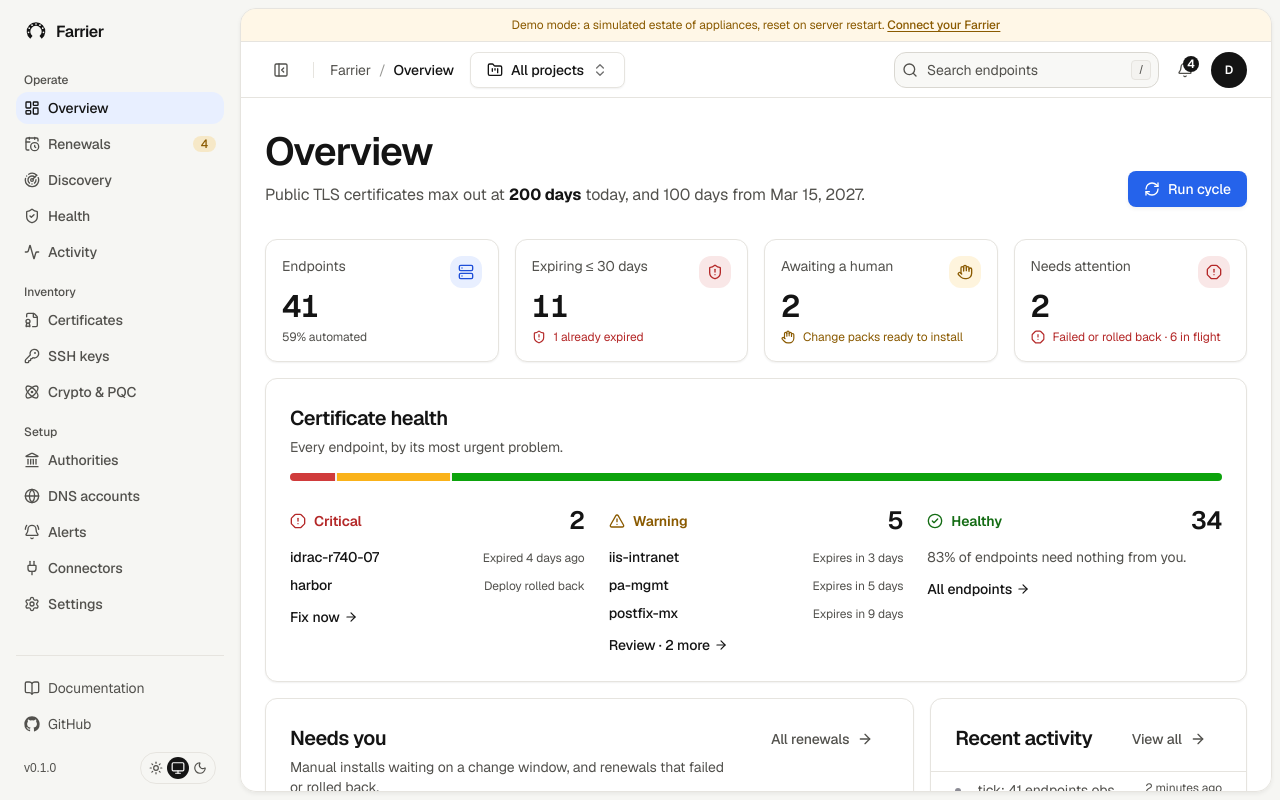
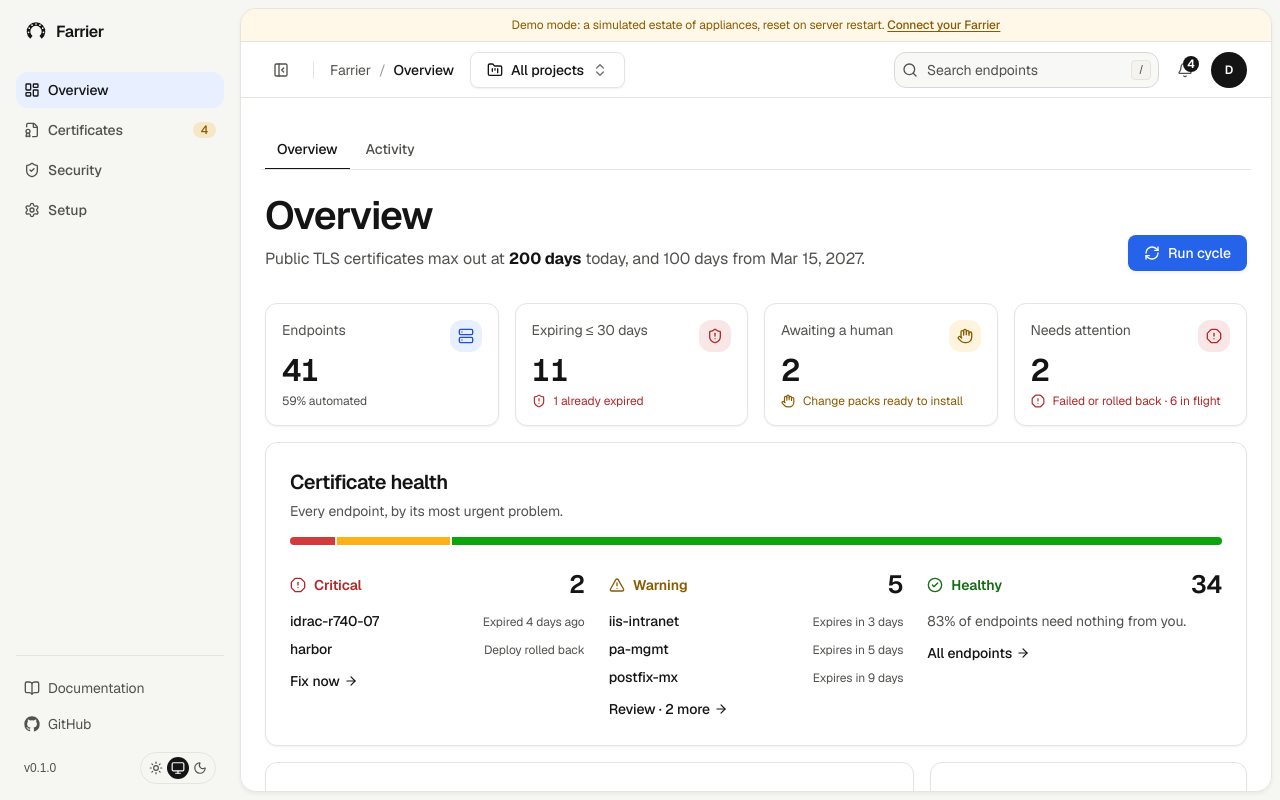
Before and after one commit to HarshRajSinghania/farrier, a Next.js app in the folder web/: page /dashboard in a window 1280 px wide. Built offline with nearby package versions, Linux system fonts and the light colour scheme; a web font is replaced by a local one.

Commit message:
Dashboard: four sections with page tabs instead of thirteen menu entries
Overview, Certificates, Security and Setup in the sidebar; each section's pages are tabs at
the top of the page. Every page keeps its URL.

```diff
--- a/web/src/components/dashboard/shell.tsx
+++ b/web/src/components/dashboard/shell.tsx
@@ -4,18 +4,9 @@ import Link from "next/link";
 import { usePathname } from "next/navigation";
 import { Suspense, useEffect, useState } from "react";
 import {
-  Activity,
-  Atom,
-  BellRing,
   BookOpen,
-  CalendarClock,
   FileBadge,
-  Globe,
-  KeyRound,
-  Landmark,
   LayoutDashboard,
-  Plug,
-  Radar,
   Settings,
   ShieldCheck,
   X,
@@ -27,37 +18,56 @@ import { useStatus, useSummary } from "@/lib/api";
 import { site } from "@/lib/site";
 import { cn } from "@/lib/utils";
 
-// Chunked into small labelled groups (Miller / Hick): operators scan 2–4 items, not 8.
-const NAV = [
+// Four sections in the sidebar; each section's pages are tabs at the top of the page, so the menu stays
+// short (Hick) while every page keeps its own URL.
+type Page = { href: string; label: string; badge?: boolean };
+const NAV: { label: string; icon: typeof LayoutDashboard; pages: Page[] }[] = [
   {
-    group: "Operate",
-    items: [
-      { href: "/dashboard", label: "Overview", icon: LayoutDashboard },
-      { href: "/dashboard/renewals", label: "Renewals", icon: CalendarClock, badge: true },
-      { href: "/dashboard/discovery", label: "Discovery", icon: Radar },
-      { href: "/dashboard/health", label: "Health", icon: ShieldCheck },
-      { href: "/dashboard/activity", label: "Activity", icon: Activity },
+    label: "Overview",
+    icon: LayoutDashboard,
+    pages: [
+      { href: "/dashboard", label: "Overview" },
+      { href: "/dashboard/activity", label: "Activity" },
     ],
   },
   {
-    group: "Inventory",
-    items: [
-      { href: "/dashboard/endpoints", label: "Certificates", icon: FileBadge },
-      { href: "/dashboard/ssh", label: "SSH keys", icon: KeyRound },
-      { href: "/dashboard/crypto", label: "Crypto & PQC", icon: Atom },
+    label: "Certificates",
+    icon: FileBadge,
+    pages: [
+      { href: "/dashboard/endpoints", label: "Inventory" },
+      { href: "/dashboard/renewals", label: "Renewals", badge: true },
+      { href: "/dashboard/discovery", label: "Discovery" },
     ],
   },
   {
-    group: "Setup",
-    items: [
-      { href: "/dashboard/integrations/authorities", label: "Authorities", icon: Landmark },
-      { href: "/dashboard/integrations/dns", label: "DNS accounts", icon: Globe },
-      { href: "/dashboard/integrations/alerts", label: "Alerts", icon: BellRing },
-      { href: "/dashboard/connectors", label: "Connectors", icon: Plug },
-      { href: "/dashboard/settings", label: "Settings", icon: Settings },
+    label: "Security",
+    icon: ShieldCheck,
+    pages: [
+      { href: "/dashboard/health", label: "Health" },
+      { href: "/dashboard/crypto", label: "Crypto & PQC" },
+      { href: "/dashboard/ssh", label: "SSH keys" },
+    ],
+  },
+  {
+    label: "Setup",
+    icon: Settings,
+    pages: [
+      { href: "/dashboard/integrations/authorities", label: "Authorities" },
+      { href: "/dashboard/integrations/dns", label: "DNS" },
+      { href: "/dashboard/integrations/alerts", label: "Alerts" },
+      { href: "/dashboard/connectors", label: "Connectors" },
+      { href: "/dashboard/settings", label: "Settings" },
     ],
   },
 ];
+
+const isActive = (href: string, path: string) => (href === "/dashboard" ? path === href : path.startsWith(href));
+const sectionOf = (path: string) => NAV.find((s) => s.pages.some((p) => isActive(p.href, path)));
+
+function usePending() {
+  const { data } = useSummary();
+  return (data?.awaiting_manual ?? 0) + (data?.attention ?? 0);
+}
 
 type NavProps = { onNavigate?: () => void; collapsed?: boolean };
 
@@ -78,54 +88,79 @@ function ActiveNav(props: NavProps) {
 }
 
 function NavLinks({ onNavigate, collapsed = false, path }: NavProps & { path: string }) {
-  const { data } = useSummary();
-  const pending = (data?.awaiting_manual ?? 0) + (data?.attention ?? 0);
+  const pending = usePending();
+  const current = sectionOf(path);
   return (
-    <nav className="flex flex-col gap-4" aria-label="Dashboard">
-      {NAV.map(({ group, items }) => (
-        <div key={group}>
-          {collapsed ? (
-            <div className="mx-2 mb-2 border-t" aria-hidden />
-          ) : (
-            <p className="mb-1 px-2 text-xs font-medium text-muted-foreground">{group}</p>
-          )}
-          <div className="flex flex-col gap-1">
-            {items.map(({ href, label, icon: Icon, badge }) => {
-              const active = href === "/dashboard" ? path === href : path.startsWith(href);
+    <nav className="flex flex-col gap-1" aria-label="Dashboard">
+      {NAV.map(({ label, icon: Icon, pages }) => {
+        const active = current?.label === label;
+        const badge = pages.some((p) => p.badge) && pending > 0;
         return (
           <Link
-                  key={href}
-                  href={href}
+            key={label}
+            href={pages[0].href}
             onClick={onNavigate}
             aria-current={active ? "page" : undefined}
             title={collapsed ? label : undefined}
             aria-label={collapsed ? label : undefined}
             className={cn(
-                    "relative flex h-9 items-center gap-2 rounded-lg px-2 text-sm font-medium text-muted-foreground transition-colors hover:bg-background/70 hover:text-foreground lg:h-8",
-                    active &&
-                      "bg-brand-soft text-foreground",
-                    collapsed && "relative justify-center px-0",
+              "relative flex h-9 items-center gap-2 rounded-lg px-2 text-sm font-medium text-muted-foreground transition-colors hover:bg-background/70 hover:text-foreground",
+              active && "bg-brand-soft text-foreground",
+              collapsed && "justify-center px-0",
             )}
           >
             <Icon className="size-4 shrink-0" />
             {!collapsed && label}
-                  {badge && pending > 0 && collapsed && (
-                    <span className="absolute right-2 top-1 size-2 rounded-full bg-warning" aria-hidden />
-                  )}
-                  {badge && pending > 0 && !collapsed && (
-                    <span
-                      className="tabular ml-auto rounded-full bg-warning/20 px-2 text-xs text-warning-fg"
-                      aria-label={`${pending} need attention`}
-                    >
+            {badge && collapsed && <span className="absolute right-2 top-1 size-2 rounded-full bg-warning" aria-hidden />}
+            {badge && !collapsed && (
+              <span className="tabular ml-auto rounded-full bg-warning/20 px-2 text-xs text-warning-fg" aria-label={`${pending} need attention`}>
                 {pending}
               </span>
             )}
           </Link>
         );
       })}
-          </div>
-        </div>
-      ))}
+    </nav>
+  );
+}
+
+/** The current section's pages as tabs; hidden for a single-page section or a detail page outside the nav. */
+function SectionTabs() {
+  return (
+    <Suspense fallback={null}>
+      <SectionTabsInner />
+    </Suspense>
+  );
+}
+
+function SectionTabsInner() {
+  const path = usePathname();
+  const pending = usePending();
+  const section = sectionOf(path);
+  if (!section || section.pages.length < 2) return null;
+  return (
+    <nav aria-label={section.label} className="-mx-1 mb-6 flex gap-1 overflow-x-auto border-b px-1">
+      {section.pages.map((p) => {
+        const active = isActive(p.href, path);
+        return (
+          <Link
+            key={p.href}
+            href={p.href}
+            aria-current={active ? "page" : undefined}
+            className={cn(
+              "-mb-px flex h-10 shrink-0 items-center gap-2 border-b-2 border-transparent px-3 text-sm font-medium text-muted-foreground transition-colors hover:text-foreground",
+              active && "border-foreground text-foreground",
+            )}
+          >
+            {p.label}
+            {p.badge && pending > 0 && (
+              <span className="tabular rounded-full bg-warning/20 px-2 text-xs text-warning-fg" aria-label={`${pending} need attention`}>
+                {pending}
+              </span>
+            )}
+          </Link>
+        );
+      })}
     </nav>
   );
 }
@@ -232,7 +267,10 @@ export function DashboardShell({ children }: { children: React.ReactNode }) {
           </div>
         )}
         <Topbar onMenu={() => setOpen(true)} onToggle={toggle} collapsed={collapsed} />
-        <main className="mx-auto w-full max-w-7xl flex-1 px-4 py-6 sm:px-6 lg:py-8">{children}</main>
+        <main className="mx-auto w-full max-w-7xl flex-1 px-4 py-6 sm:px-6 lg:py-8">
+          <SectionTabs />
+          {children}
+        </main>
       </div>
     </div>
   );
```
Lines whose indentation alone changed are shown as unchanged.
